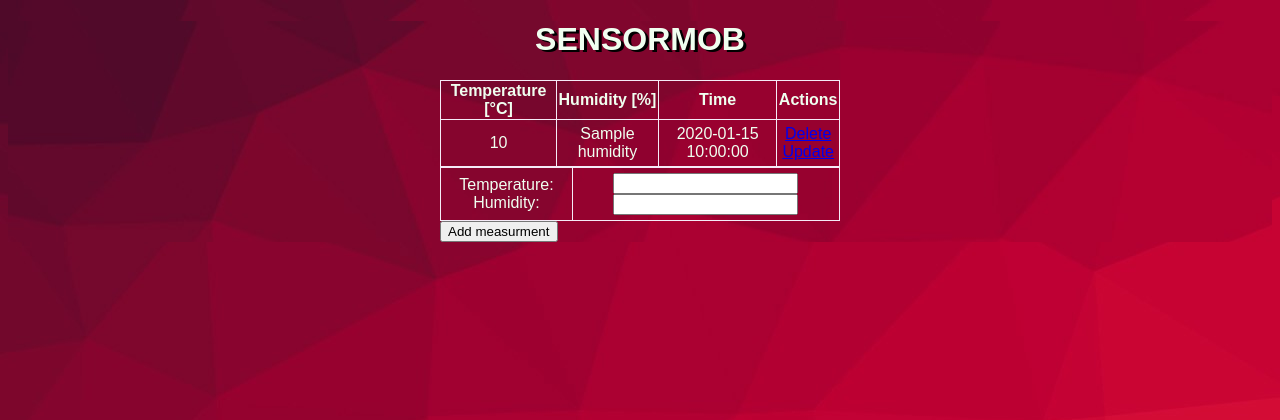
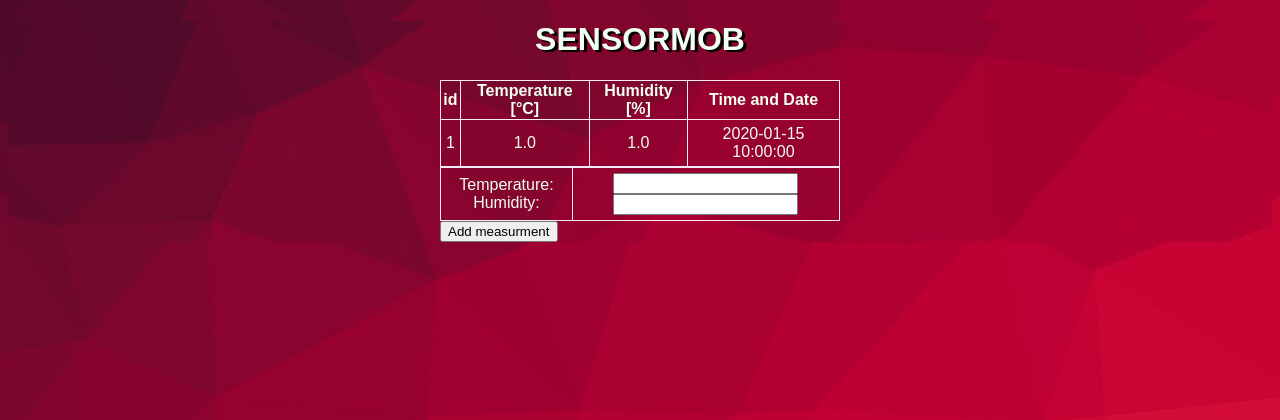
Before and after one commit to kubaunold/EnvironmentalSensors, a Flask app: template templates/index.html in a window 1280 px wide. Shown: the top 420 px of the page. Run offline with Flask 2, Linux system fonts and the light colour scheme; tables that the repository leaves empty hold one stand-in row (values such as "Sample post"); the template is opened without the code that fills it: values that come from a table or form of the project are taken from there, most other values are stand-ins (such as "Sample title", 1, 10 or a date in 2020).

Commit message:
breakfast

```diff
--- a/databaseMS.py
+++ b/databaseMS.py
@@ -10,7 +10,7 @@ class Measurement(db.Model):
     id =            db.Column(db.Integer, primary_key=True, nullable=False)
     temperature =   db.Column(db.Float, nullable=False, default=20)
     humidity =      db.Column(db.Float, nullable=False, default=20)
-    timestamp =      db.Column(db.DateTime, default=datetime.utcnow)
+    timestamp =     db.Column(db.DateTime, default=datetime.utcnow)
 
     def __repr__(self):
         return '<Measurment %r>' % self.id
--- a/templates/index.html
+++ b/templates/index.html
@@ -9,27 +9,23 @@
 
 <div class="content">
     <h1 style="text-align: center;">SensorMob</h1>
-    {% if measurments|length < 1 %}
-    <h4 style="text-align: center;">There are no measurments. Check app integrity.!</h4>
+    {% if measurements|length < 1 %}
+    <h4 style="text-align: center;">There are no measurements. Check app integrity!</h4>
     {% else %}
     <table>
         <tr>
+            <th>id</th>
             <th>Temperature [°C]</th>
             <th>Humidity [%]</th>
-            <th>Time</th>
-            <th>Actions</th>
+            <th>Time and Date</th>
         </tr>
         <tr>
-            {% for measurment in measurments %}
+            {% for measurement in measurements %}
             <tr>
-                <td>{{ measurment.temperature }}</td>
-                <td>{{ measurment.humidity }}</td>
-                <td>{{ measurment.time }}</td>
-                <td>
-                    <a href="/delete/{{ measurment.id }}">Delete</a>
-                    <br>
-                    <a href="/update/{{ measurment.id }}">Update</a>
-                </td>
+                <td>{{ measurement.id }}</td>
+                <td>{{ measurement.temperature }}</td>
+                <td>{{ measurement.humidity }}</td>
+                <td>{{ measurment.timestamp }}</td>
             </tr>
             {% endfor %}
         </tr>
```
